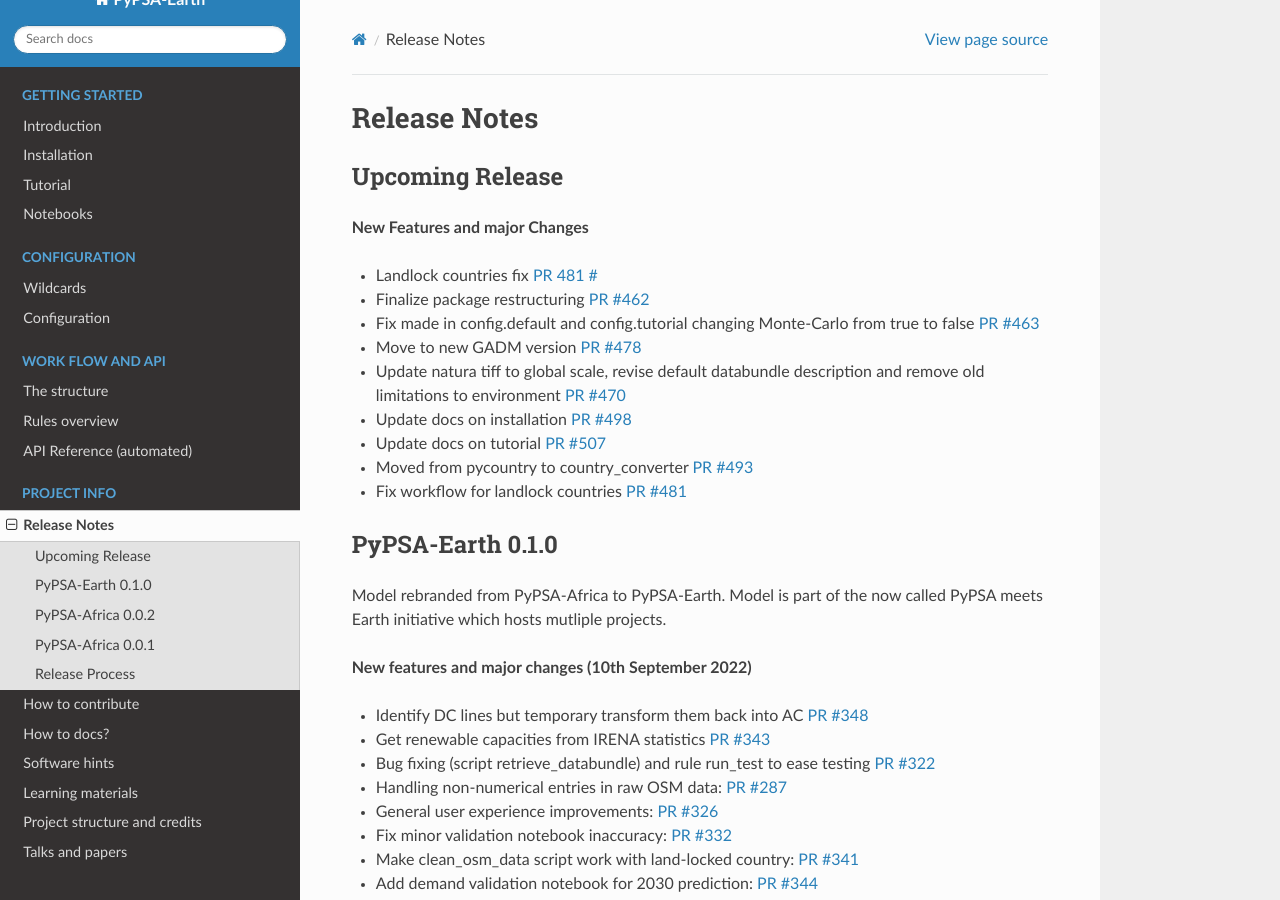
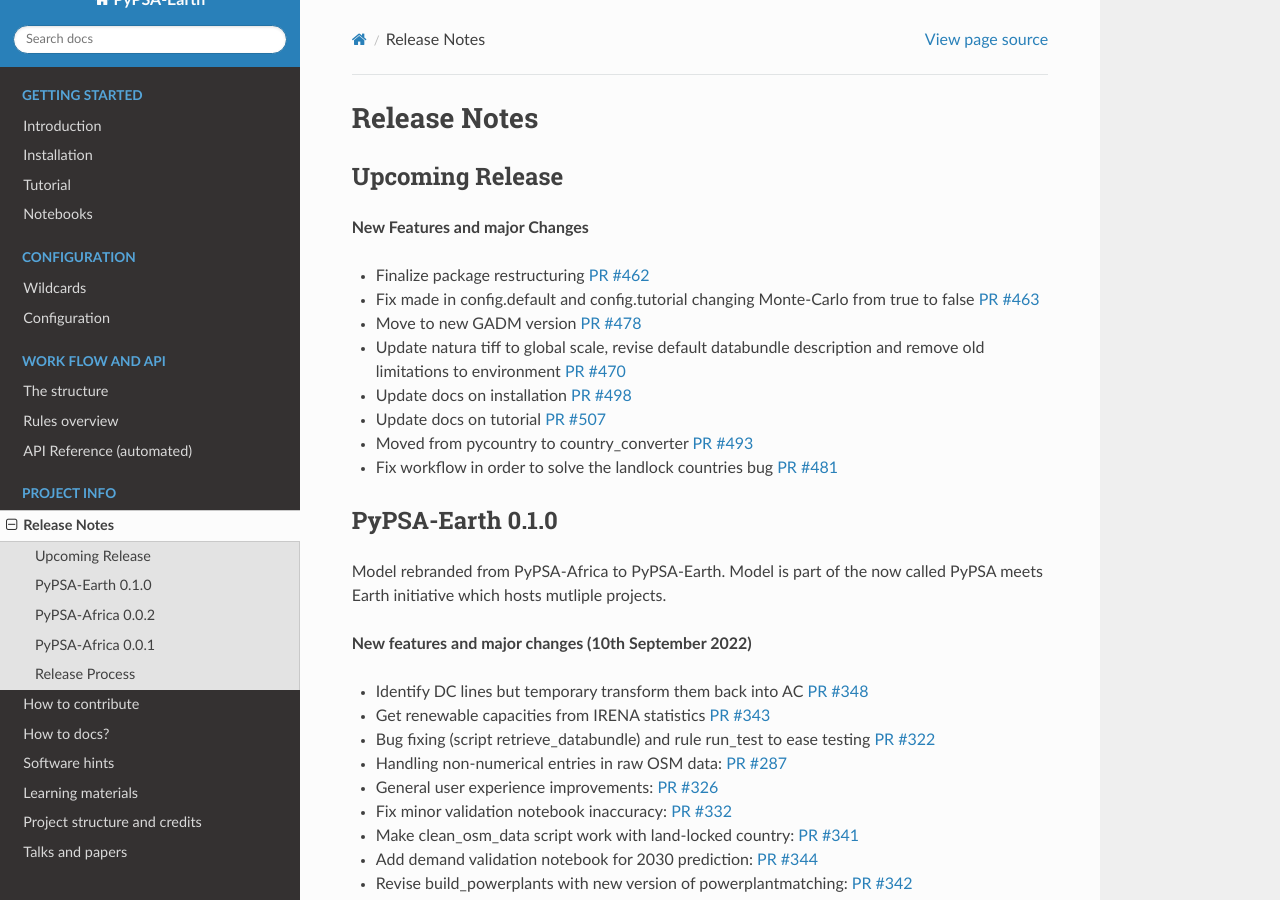
Before and after one commit to pypsa-meets-earth/pypsa-earth, a Sphinx documentation site: the page built from doc/release_notes.rst, in a window 1280 px wide and 900 px high. Built offline with Sphinx 7.4.7 and the Read the Docs theme 2.0.0, drawn with Linux system fonts in a browser that asks for light colours; pages that are not in the unit, such as notebooks, are missing from menus; the version number could not be read and is left out.

Commit message:
Correction in release_notes

```diff
--- a/doc/release_notes.rst
+++ b/doc/release_notes.rst
@@ -13,8 +13,6 @@
 
 **New Features and major Changes**
 
-* Landlock countries fix `PR 481 # <https://github.com/pypsa-meets-earth/pypsa-earth/pull/481>`__
-
 * Finalize package restructuring `PR #462 <https://github.com/pypsa-meets-earth/pypsa-earth/pull/462>`__
 
 * Fix made in config.default and config.tutorial changing Monte-Carlo from true to false `PR #463 <https://github.com/pypsa-meets-earth/pypsa-earth/pull/463>`__
@@ -29,7 +27,7 @@
 
 * Moved from pycountry to country_converter `PR #493 <https://github.com/pypsa-meets-earth/pypsa-earth/pull/493>`__
 
-* Fix workflow for landlock countries `PR #481 <https://github.com/pypsa-meets-earth/pypsa-earth/pull/481>`__
+* Fix workflow in order to solve the landlock countries bug  `PR #481 <https://github.com/pypsa-meets-earth/pypsa-earth/pull/481>`__
 
 PyPSA-Earth 0.1.0
 =================
```
